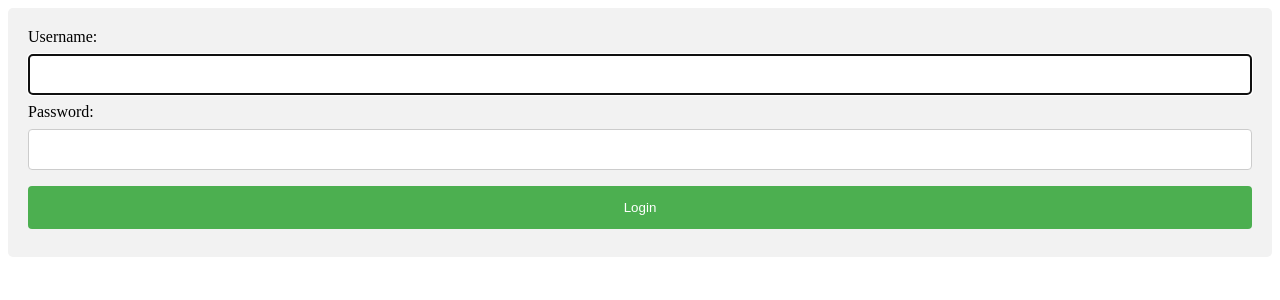
After one commit to arihito/docker-Django_20190924, a Django app: page /login/ in a window 1280 px wide. The commit adds this page. Shown: the top 300 px of the page. Run offline with Django 3.2, Linux system fonts and the light colour scheme.

Commit message:
login into admin

```diff
--- a/example/settings.py
+++ b/example/settings.py
@@ -31,6 +31,7 @@ ALLOWED_HOSTS = []
 # Application definition
 
 INSTALLED_APPS = [
+    'example',
     'sample.apps.SampleConfig',
     'django.contrib.admin',
     'django.contrib.auth',
@@ -51,6 +52,8 @@ MIDDLEWARE = [
 ]
 
 ROOT_URLCONF = 'example.urls'
+
+LOGIN_REDIRECT_URL = '/admin'
 
 TEMPLATES = [
     {
--- /dev/null
+++ b/example/templates/registration/login.html
@@ -0,0 +1,55 @@
+<!DOCTYPE html>
+<html lang="ja">
+<head>
+	<meta charset="UTF-8">
+	<title>Document</title>
+<style>
+input[type=text], input[type=password] {
+    width: 100%;
+    padding: 12px 20px;
+    margin: 8px 0;
+    display: inline-block;
+    border: 1px solid #ccc;
+    border-radius: 4px;
+    box-sizing: border-box;
+}
+
+input[type=submit] {
+    width: 100%;
+    background-color: #4CAF50;
+    color: white;
+    padding: 14px 20px;
+    margin: 8px 0;
+    border: none;
+    border-radius: 4px;
+    cursor: pointer;
+}
+
+input[type=submit]:hover {
+    background-color: #45a049;
+}
+
+div {
+    border-radius: 5px;
+    background-color: #f2f2f2;
+    padding: 20px;
+}
+</style>
+</head>
+<body>
+<div>
+  <form method="POST" action="{% url 'login' %}">
+    {% csrf_token %}
+    {{ form.username.label_tag }}
+    {{ form.username }}
+
+    {{ form.password.label_tag }}
+    {{ form.password }}
+
+    {{ form.errors }}
+
+    <input type="submit" value="Login">
+  </form>
+</div>
+</body>
+</html>
--- a/example/urls.py
+++ b/example/urls.py
@@ -14,8 +14,11 @@ Including another URLconf
     2. Add a URL to urlpatterns:  path('blog/', include('blog.urls'))
 """
 from django.contrib import admin
-from django.urls import path
+from django.urls import include, path
+from django.contrib.auth.views import LoginView
 
 urlpatterns = [
+		path('login/', LoginView.as_view(), name='login'),
+		path('sample/', include('sample.urls')),
     path('admin/', admin.site.urls),
 ]
--- a/sample/templates/sample/detail.html
+++ b/sample/templates/sample/detail.html
@@ -8,5 +8,5 @@
     <input type="radio" name="choice" id="choice{{ forloop.counter }}" value="{{ choice.id }}">
     <label for="choice{{ forloop.counter }}">{{ choice.choice_text }}</label><br>
 {% endfor %}
-<input type="submit" value="Vote">
+<input type="submit" value="選択">
 </form>
--- a/sample/urls.py
+++ b/sample/urls.py
@@ -2,6 +2,10 @@ from django.urls import path
 
 from . import views
 
+app_name = 'sample'
 urlpatterns = [
-    path('', views.index, name='index'),
+    path('', views.IndexView.as_view(), name='index'),
+    path('<int:pk>/', views.DetailView.as_view(), name='detail'),
+    path('<int:pk>/results/', views.ResultsView.as_view(), name='results'),
+    path('<int:question_id>/vote/', views.vote, name='vote'),
 ]
```
Also changed, not shown: sample/views.py (+37 -3 lines), db.sqlite3.
